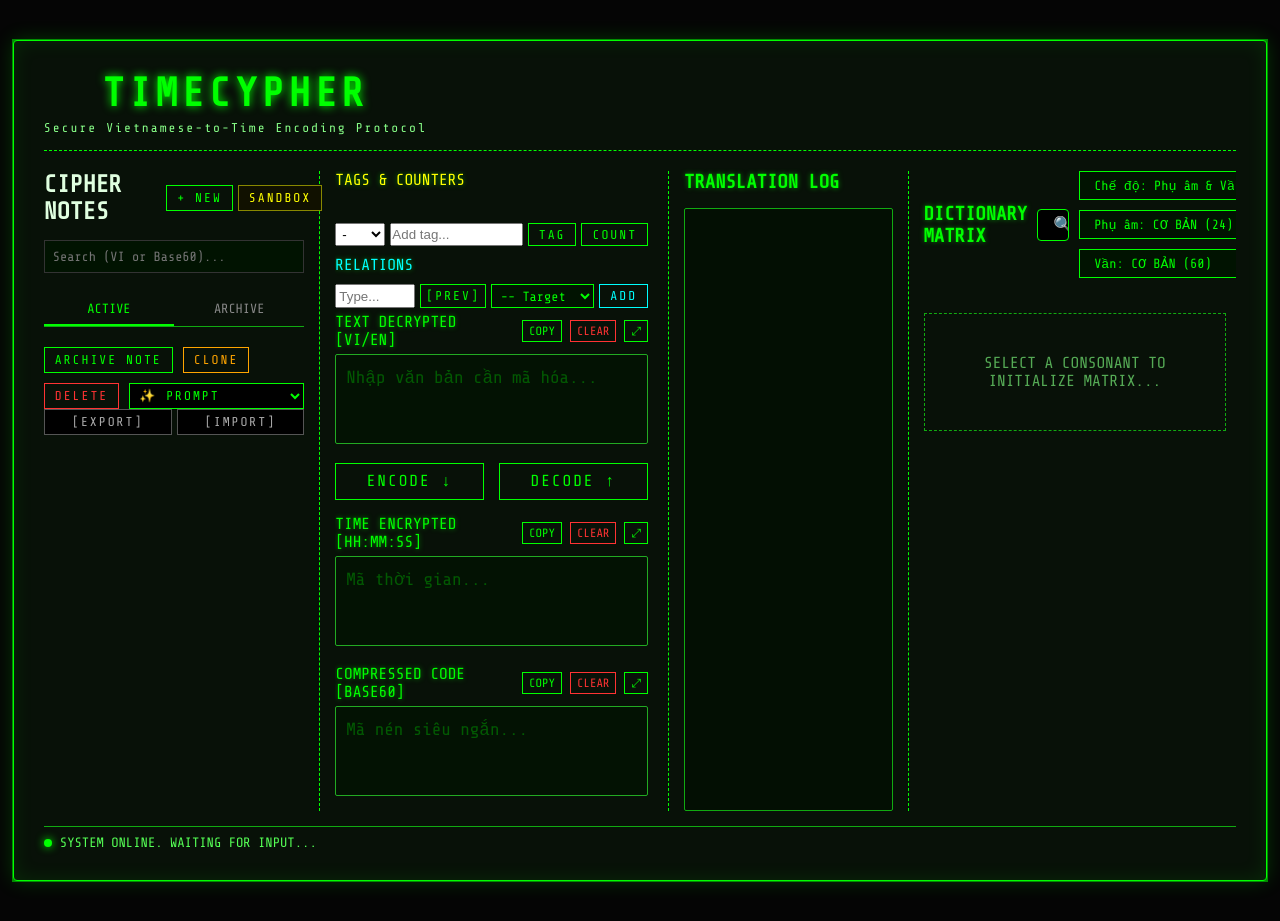
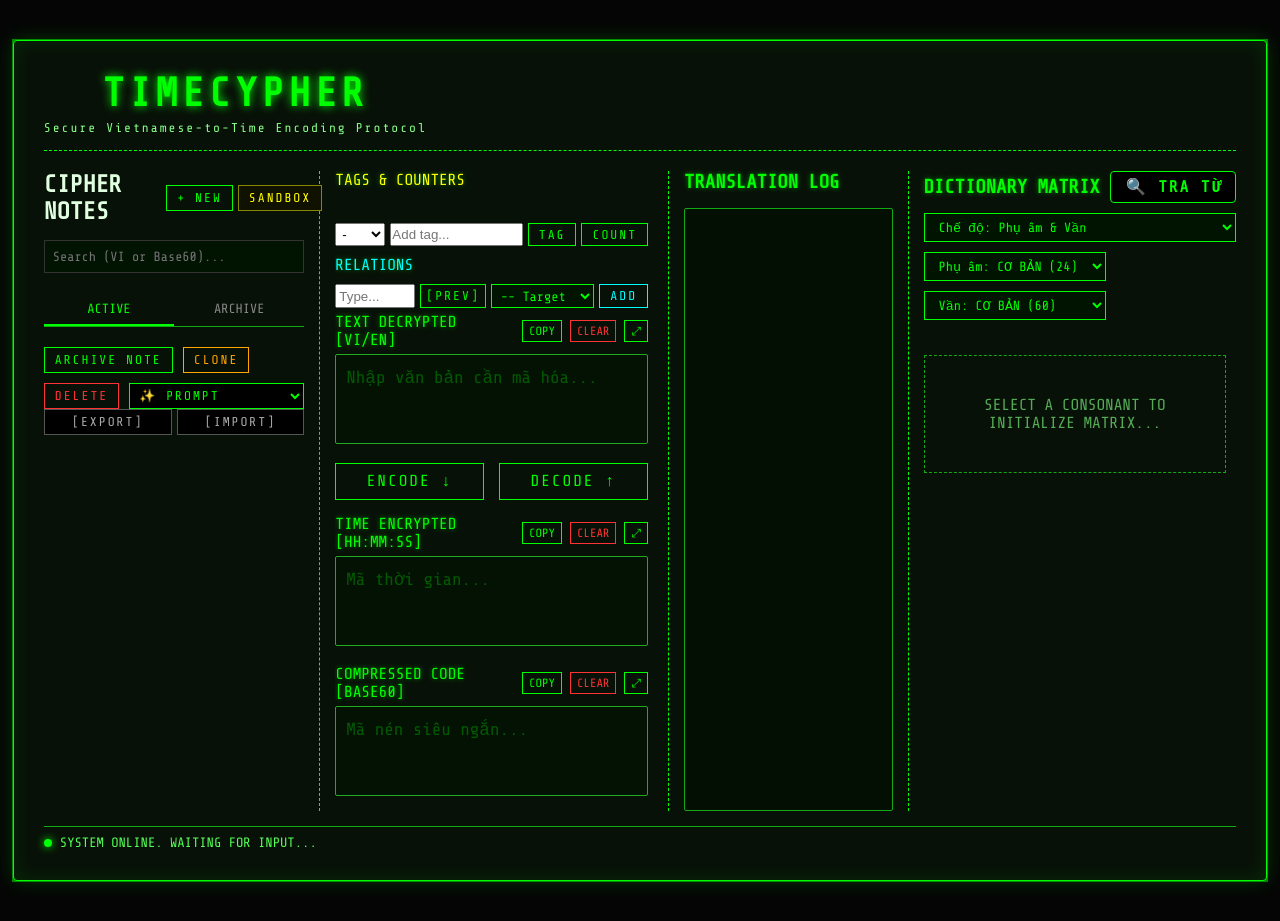
Before and after one commit to dangminhtuan/vsecretnote, a website: page index.html in a window 1280 px wide. Drawn offline with nearby package versions, Linux system fonts and the light colour scheme.

Commit message:
Fix dictionary modal crash and button layout

```diff
--- a/index.html
+++ b/index.html
@@ -164,10 +164,13 @@
 
         <!-- BẢNG TỪ ĐIỂN -->
         <section class="dictionary-box" style="position: relative;">
-          <div style="display:flex; justify-content: space-between; align-items: center; gap: 10px; margin-bottom: 15px; width: 100%;">
-             <h2 class="dict-title" style="margin-bottom:0;">DICTIONARY MATRIX</h2>
-             <button id="btn-search-dict" class="cyber-btn" style="background: #000; color: var(--neon-green); border: 1px solid var(--neon-green); cursor: pointer; padding: 5px 15px; font-weight: bold; border-radius: 4px; white-space: nowrap;">
-               🔍 TRA TỪ NỮA</button>
+          <div style="display:flex; flex-direction: column; gap: 10px; margin-bottom: 15px;">
+             <div style="display:flex; justify-content: space-between; align-items: center; gap: 10px;">
+               <h2 class="dict-title" style="margin-bottom:0;">DICTIONARY MATRIX</h2>
+               <button id="btn-search-dict" class="cyber-btn" style="background: #000; color: var(--neon-green); border: 1px solid var(--neon-green); cursor: pointer; padding: 5px 15px; font-weight: bold; border-radius: 4px; white-space: nowrap;">
+                 🔍 TRA TỪ NỮA
+               </button>
+             </div>
              <div class="dict-controls" style="display:flex; flex-direction: column; gap: 10px; width: 100%;">
                <select id="sel-dict-mode" class="cyber-select" style="width: 100%;">
                  <option value="base">Chế độ: Phụ âm & Vần</option>
--- a/main.js
+++ b/main.js
@@ -2,7 +2,7 @@ const btnLinkPrev = document.getElementById('btn-link-prev');
 import {
   CONSONANTS_BASE, CONSONANTS_EXTRA,
   RHYMES_BASE, RHYMES_EXTRA_1, RHYMES_EXTRA_2,
-  BASE60_MAPPING
+  BASE60_MAPPING, SHORT_WORDS, TWO_DIGIT_WORDS, ENGLISH_DICT, SHORTCUT_WORDS
 } from './data.js';
 
 import {
```
